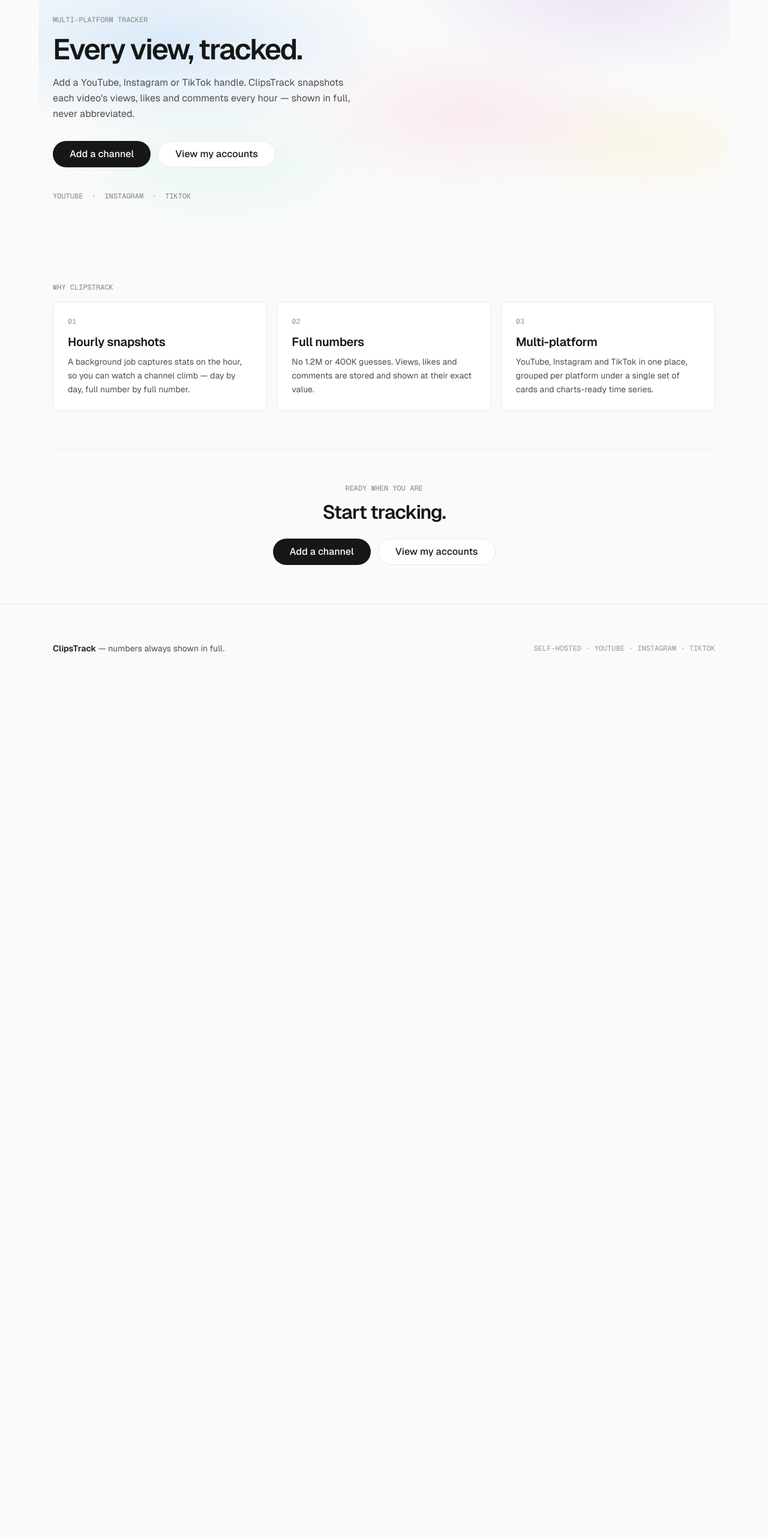
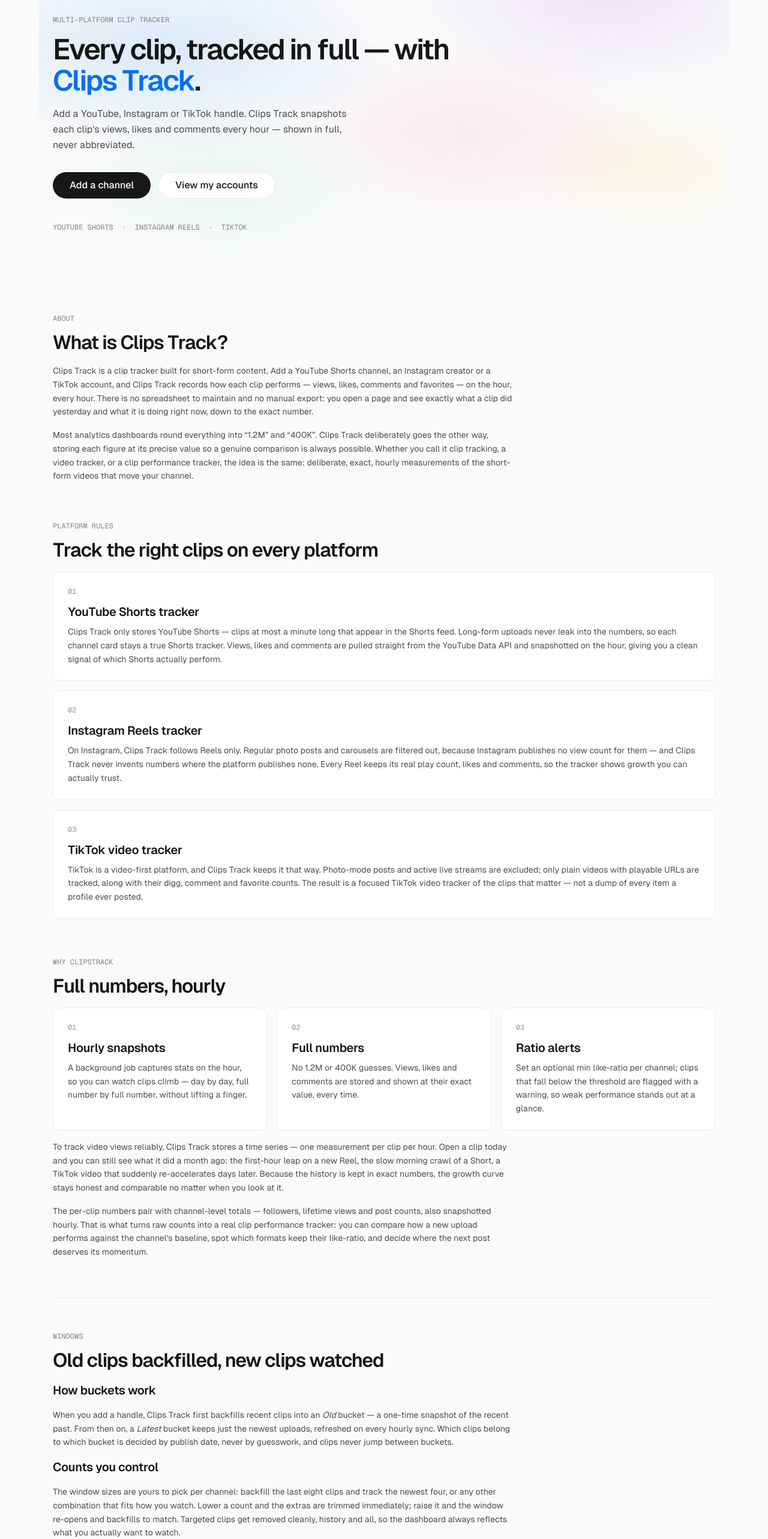
Before and after one commit to AmitX79/clipstrack, a Next.js app: page / in a window 1280 px wide. Shown: the part 120-2686 px from the top of the page at 60% size. Before the commit the page ends 1275 px from the top, so only its background shows below. Built offline with nearby package versions, Linux system fonts and the light colour scheme.

Commit message:
SEO: full metadata+OG/Twitter tags, homepage H1 with main keyword, 950-word SEO copy, WebApplication JSON-LD, og.png; remove redundant 'Add another' button

```diff
--- a/app/layout.tsx
+++ b/app/layout.tsx
@@ -14,9 +14,47 @@ const geistMono = localFont({
 });
 
 export const metadata: Metadata = {
-  title: "ClipsTrack",
+  metadataBase: new URL("https://clipstrack.vercel.app"),
+  title: {
+    default: "Clips Track — YouTube Shorts, Reels & TikTok Tracker",
+    template: "%s | Clips Track",
+  },
   description:
-    "Track YouTube, Instagram and TikTok accounts — followers, views, likes and comments on one dashboard.",
+    "Clips Track is a clip performance tracker for YouTube Shorts, Instagram Reels and TikTok videos — views, likes and comments every hour, in full numbers.",
+  keywords: [
+    "Clips Track",
+    "clip tracker",
+    "video tracker",
+    "YouTube Shorts tracker",
+    "Instagram Reels tracker",
+    "TikTok video tracker",
+    "track video views",
+  ],
+  robots: { index: true, follow: true },
+  openGraph: {
+    type: "website",
+    siteName: "Clips Track",
+    url: "/",
+    title: "Clips Track — YouTube Shorts, Reels & TikTok Tracker",
+    description:
+      "Track views, likes and comments for YouTube Shorts, Instagram Reels and TikTok videos — hourly, in full numbers.",
+    images: [
+      {
+        url: "/og.png",
+        width: 1200,
+        height: 630,
+        alt: "Clips Track — every view, tracked in full numbers",
+      },
+    ],
+    locale: "en_US",
+  },
+  twitter: {
+    card: "summary_large_image",
+    title: "Clips Track — YouTube Shorts, Reels & TikTok Tracker",
+    description:
+      "Track views, likes and comments for YouTube Shorts, Instagram Reels and TikTok videos — hourly, in full numbers.",
+    images: ["/og.png"],
+  },
 };
 
 export const viewport: Viewport = {
--- a/app/page.tsx
+++ b/app/page.tsx
@@ -20,6 +20,22 @@ function FeatureCard({
   );
 }
 
+const WEB_APP_SCHEMA = {
+  "@context": "https://schema.org",
+  "@type": "WebApplication",
+  name: "Clips Track",
+  alternateName: "ClipsTrack",
+  url: "https://clipstrack.vercel.app/",
+  description:
+    "A clip tracker for YouTube Shorts, Instagram Reels and TikTok videos. Snapshots views, likes and comments every hour, shown in full numbers, so you can track video views over time.",
+  applicationCategory: "UtilitiesApplication",
+  operatingSystem: "Any",
+  offers: { "@type": "Offer", price: "0", priceCurrency: "USD" },
+  inLanguage: "en",
+  keywords:
+    "clip tracker, video tracker, YouTube Shorts tracker, Instagram Reels tracker, TikTok video tracker",
+};
+
 export default function Home() {
   return (
     <div className="min-h-screen bg-canvas">
@@ -32,14 +48,15 @@ export default function Home() {
         >
           <div aria-hidden="true" className="hero-mesh pointer-events-none absolute inset-0" />
           <div className="relative">
-            <p className="mono-eyebrow text-mute">Multi-platform tracker</p>
-            <h1 className="display-2xl mt-4 max-w-2xl text-ink">
-              Every view, tracked.
+            <p className="mono-eyebrow text-mute">Multi-platform clip tracker</p>
+            <h1 className="display-2xl mt-4 max-w-3xl text-ink">
+              Every clip, tracked in full — with{" "}
+              <span className="text-link">Clips Track</span>.
             </h1>
             <p className="mt-4 max-w-lg text-base leading-relaxed text-body">
-              Add a YouTube, Instagram or TikTok handle. ClipsTrack snapshots
-              each video&apos;s views, likes and comments every hour — shown
-              in full, never abbreviated.
+              Add a YouTube, Instagram or TikTok handle. Clips Track snapshots
+              each clip&apos;s views, likes and comments every hour — shown in
+              full, never abbreviated.
             </p>
             <div className="mt-8 flex flex-wrap items-center gap-3">
               <a
@@ -56,27 +73,155 @@ export default function Home() {
               </Link>
             </div>
             <p className="mono-eyebrow mt-10 text-mute">
-              YouTube&nbsp;&nbsp;·&nbsp;&nbsp;Instagram&nbsp;&nbsp;·&nbsp;&nbsp;TikTok
+              YouTube Shorts&nbsp;&nbsp;·&nbsp;&nbsp;Instagram
+              Reels&nbsp;&nbsp;·&nbsp;&nbsp;TikTok
             </p>
           </div>
         </section>
 
+        {/* What is ClipsTrack */}
+        <section id="about" aria-label="What is Clips Track" className="scroll-mt-24">
+          <script
+            type="application/ld+json"
+            dangerouslySetInnerHTML={{ __html: JSON.stringify(WEB_APP_SCHEMA) }}
+          />
+          <p className="mono-eyebrow text-mute">About</p>
+          <h2 className="display-lg mt-3 text-ink">What is Clips Track?</h2>
+          <div className="mt-4 max-w-3xl space-y-4 text-sm leading-relaxed text-body">
+            <p>
+              Clips Track is a clip tracker built for short-form content. Add a
+              YouTube Shorts channel, an Instagram creator or a TikTok account,
+              and Clips Track records how each clip performs — views, likes,
+              comments and favorites — on the hour, every hour. There is no
+              spreadsheet to maintain and no manual export: you open a page and
+              see exactly what a clip did yesterday and what it is doing right
+              now, down to the exact number.
+            </p>
+            <p>
+              Most analytics dashboards round everything into &ldquo;1.2M&rdquo;
+              and &ldquo;400K&rdquo;. Clips Track deliberately goes the other
+              way, storing each figure at its precise value so a genuine
+              comparison is always possible. Whether you call it clip tracking,
+              a video tracker, or a clip performance tracker, the idea is the
+              same: deliberate, exact, hourly measurements of the short-form
+              videos that move your channel.
+            </p>
+          </div>
+        </section>
+
+        {/* Per-platform rules */}
+        <section aria-label="Platform content rules" className="pt-16">
+          <p className="mono-eyebrow text-mute">Platform rules</p>
+          <h2 className="display-lg mt-3 text-ink">
+            Track the right clips on every platform
+          </h2>
+          <div className="mt-4 space-y-4">
+            <FeatureCard index="01" title="YouTube Shorts tracker">
+              Clips Track only stores YouTube Shorts — clips at most a minute
+              long that appear in the Shorts feed. Long-form uploads never leak
+              into the numbers, so each channel card stays a true Shorts
+              tracker. Views, likes and comments are pulled straight from the
+              YouTube Data API and snapshotted on the hour, giving you a clean
+              signal of which Shorts actually perform.
+            </FeatureCard>
+            <FeatureCard index="02" title="Instagram Reels tracker">
+              On Instagram, Clips Track follows Reels only. Regular photo posts
+              and carousels are filtered out, because Instagram publishes no
+              view count for them — and Clips Track never invents numbers
+              where the platform publishes none. Every Reel keeps its real play
+              count, likes and comments, so the tracker shows growth you can
+              actually trust.
+            </FeatureCard>
+            <FeatureCard index="03" title="TikTok video tracker">
+              TikTok is a video-first platform, and Clips Track keeps it that
+              way. Photo-mode posts and active live streams are excluded; only
+              plain videos with playable URLs are tracked, along with their
+              digg, comment and favorite counts. The result is a focused TikTok
+              video tracker of the clips that matter — not a dump of every
+              item a profile ever posted.
+            </FeatureCard>
+          </div>
+        </section>
+
         {/* How it works */}
-        <section id="how" aria-label="How it works" className="scroll-mt-24">
+        <section id="how" aria-label="How it works" className="scroll-mt-24 pt-16">
           <p className="mono-eyebrow text-mute">Why ClipsTrack</p>
+          <h2 className="display-lg mt-3 text-ink">Full numbers, hourly</h2>
           <div className="mt-4 grid gap-4 md:grid-cols-3">
             <FeatureCard index="01" title="Hourly snapshots">
-              A background job captures stats on the hour, so you can watch a
-              channel climb — day by day, full number by full number.
+              A background job captures stats on the hour, so you can watch
+              clips climb — day by day, full number by full number, without
+              lifting a finger.
             </FeatureCard>
             <FeatureCard index="02" title="Full numbers">
-              No 1.2M or 400K guesses. Views, likes and comments are stored
-              and shown at their exact value.
+              No 1.2M or 400K guesses. Views, likes and comments are stored and
+              shown at their exact value, every time.
             </FeatureCard>
-            <FeatureCard index="03" title="Multi-platform">
-              YouTube, Instagram and TikTok in one place, grouped per platform
-              under a single set of cards and charts-ready time series.
+            <FeatureCard index="03" title="Ratio alerts">
+              Set an optional min like-ratio per channel; clips that fall below
+              the threshold are flagged with a warning, so weak performance
+              stands out at a glance.
             </FeatureCard>
+          </div>
+          <div className="mt-4 max-w-3xl space-y-4 text-sm leading-relaxed text-body">
+            <p>
+              To track video views reliably, Clips Track stores a time series —
+              one measurement per clip per hour. Open a clip today and you can
+              still see what it did a month ago: the first-hour leap on a new
+              Reel, the slow morning crawl of a Short, a TikTok video that
+              suddenly re-accelerates days later. Because the history is kept in
+              exact numbers, the growth curve stays honest and comparable no
+              matter when you look at it.
+            </p>
+            <p>
+              The per-clip numbers pair with channel-level totals — followers,
+              lifetime views and post counts, also snapshotted hourly. That is
+              what turns raw counts into a real clip performance tracker: you
+              can compare how a new upload performs against the channel&apos;s
+              baseline, spot which formats keep their like-ratio, and decide
+              where the next post deserves its momentum.
+            </p>
+          </div>
+        </section>
+
+        {/* Buckets */}
+        <section aria-label="Old and latest windows" className="pt-16">
+          <div className="border-t border-hairline pt-14">
+            <p className="mono-eyebrow text-mute">Windows</p>
+            <h2 className="display-lg mt-3 text-ink">
+              Old clips backfilled, new clips watched
+            </h2>
+            <div className="mt-4 max-w-3xl space-y-4 text-sm leading-relaxed text-body">
+              <h3 className="display-md text-ink">How buckets work</h3>
+              <p>
+                When you add a handle, Clips Track first backfills recent clips
+                into an <em>Old</em> bucket — a one-time snapshot of the recent
+                past. From then on, a <em>Latest</em> bucket keeps just the
+                newest uploads, refreshed on every hourly sync. Which clips
+                belong to which bucket is decided by publish date, never by
+                guesswork, and clips never jump between buckets.
+              </p>
+              <h3 className="display-md text-ink">Counts you control</h3>
+              <p>
+                The window sizes are yours to pick per channel: backfill the
+                last eight clips and track the newest four, or any other
+                combination that fits how you watch. Lower a count and the
+                extras are trimmed immediately; raise it and the window re-opens
+                and backfills to match. Targeted clips get removed cleanly,
+                history and all, so the dashboard always reflects what you
+                actually want to watch.
+              </p>
+              <h3 className="display-md text-ink">Who it is for</h3>
+              <p>
+                Creators who want to track clip views without a spreadsheet.
+                Growth teams comparing Shorts, Reels and TikTok in one view.
+                Agencies that report exact numbers to clients. And anyone who
+                has ever squinted at a rounded view count and wondered what the
+                real figure was. Add as few or as many channels as you like —
+                each one carries its own windows and alerts, so the dashboard
+                scales from a single handle to a whole roster.
+              </p>
+            </div>
           </div>
         </section>
 
--- a/package.json
+++ b/package.json
@@ -37,6 +37,7 @@
     "playwright-core": "^1.63.0",
     "postcss": "^8",
     "prisma": "^7.10.0",
+    "sharp": "^0.35.4",
     "tailwindcss": "^3.4.1",
     "tsx": "^4.23.13",
     "typescript": "^5"
```
Also changed, not shown: app/tracked/page.tsx (+8 -7 lines), public/og.png (added), 1 other file (tests, documents, lock files or other folders).
